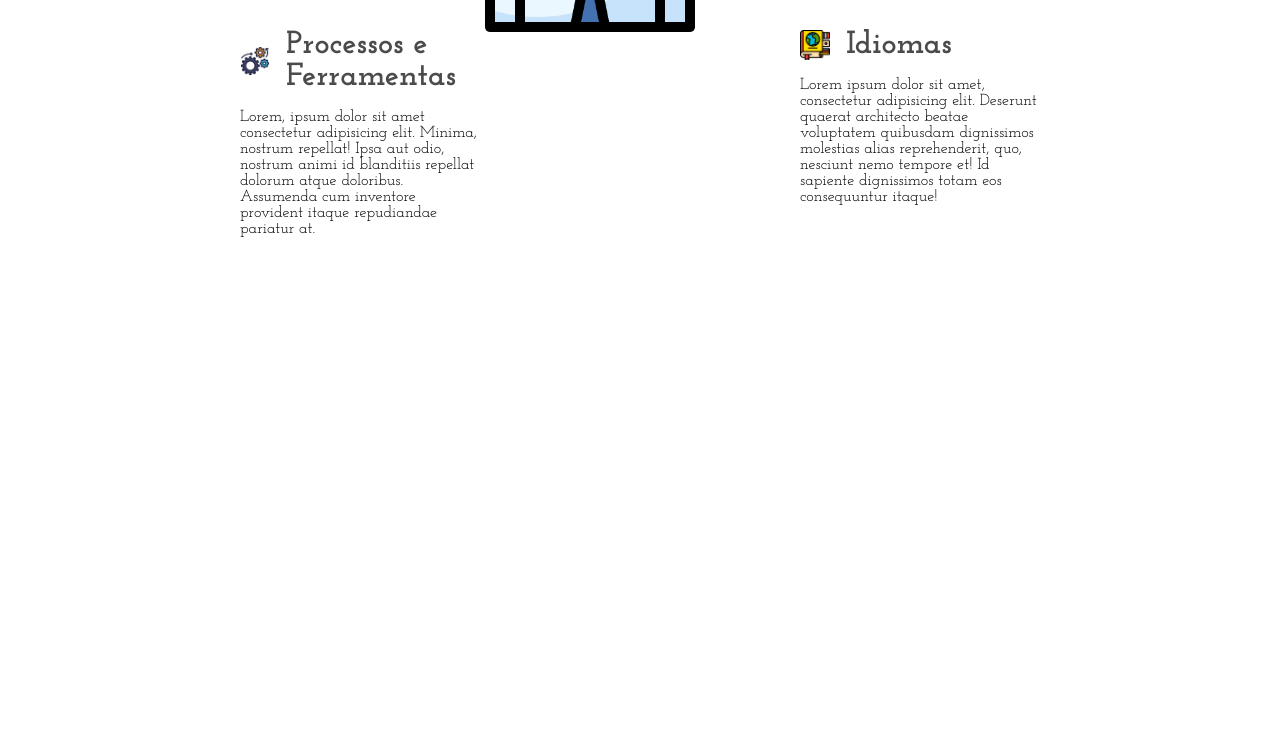
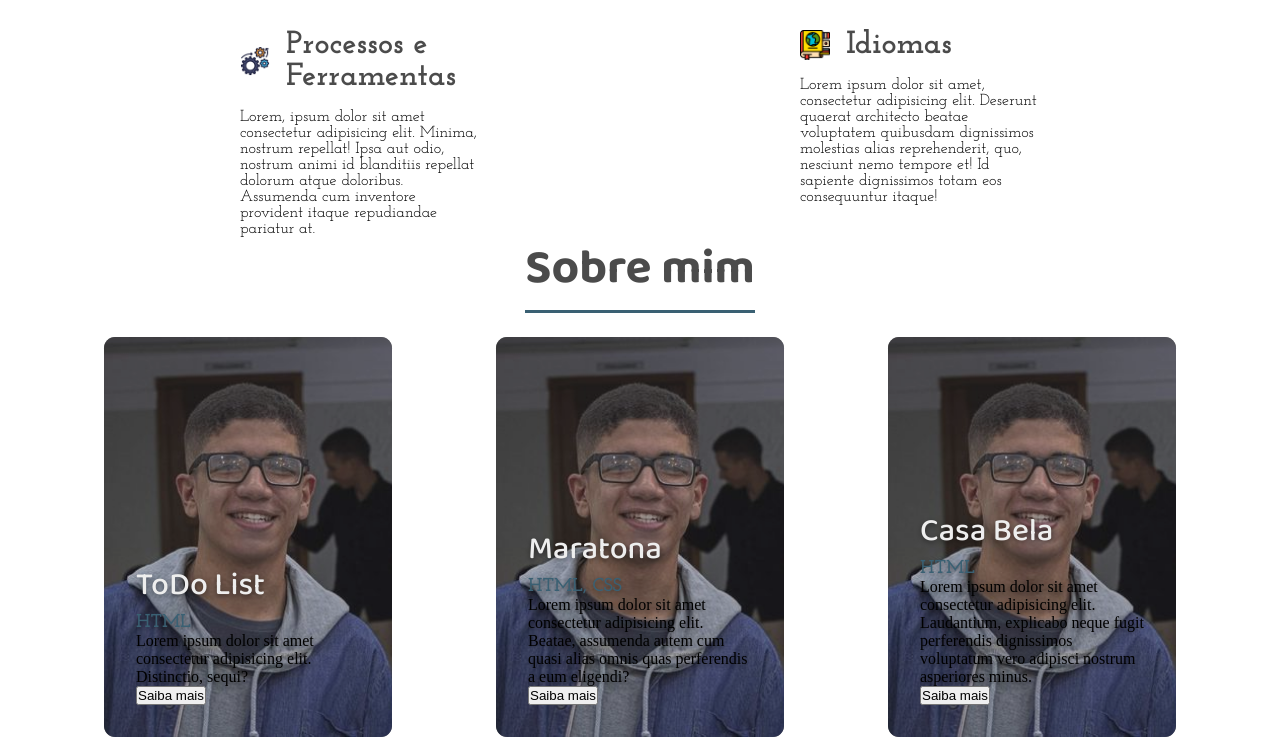
Before and after one commit to lucasolivsantos/pagina-portfolio, a plain HTML site: page index.html in a window 1280 px wide. Shown: the part 1295-2036 px from the top of the page. Before the commit the page ends 1532 px from the top, so only its background shows below. Drawn offline with Linux system fonts and the light colour scheme.

Commit message:
:date: Alterando foto central do grid layout com as experiências, alterado texto apresentação do header inicial e iniciado desenvolvimento da sessão projetos (sobre mim) com cards

```diff
--- a/index.html
+++ b/index.html
@@ -23,9 +23,9 @@
                 <img src="/imagens/bg.jpg" alt="">
             </div>
             <div class="banner">
-                <h1>Process Intern & Information Systems Student</h1>
+                <h1>Estagiário de Processos/Desenvolvimento <br>& Estudante de Sistemas de Informação</h1>
                 <p>Lucas Oliveira Santos</p>
-                <button>About me</button>
+                <button>Sobre mim</button>
             </div>
         </header>
         <aside class="sidebar">
@@ -111,11 +111,50 @@
                     </div>
                 </div>
                 <div class="conhecimentos-img-wrapper">
-                    <img src="/imagens/increase.png" alt="imagem conhecimento">
+                    <img src="/imagens/lucas.jpg" alt="imagem conhecimento">
                 </div>
             </div>
         </section>
-
+        <section class="sessao-about">
+            <div class="sessao-header">
+                <h1>Sobre mim</h1>
+            </div>
+            <div class="projetos">
+                <div class="card">
+                    <div class="card-img-wrapper">
+                        <img src="/imagens/lucas.jpg" alt="Foto do Lucas">
+                    </div>
+                    <div class="card-info">
+                        <h2>ToDo List</h2>
+                        <h3>HTML</h3>
+                        <p>Lorem ipsum dolor sit amet consectetur adipisicing elit. Distinctio, sequi?</p>
+                        <button>Saiba mais</button>
+                    </div>
+                </div>
+                <div class="card">
+                    <div class="card-img-wrapper">
+                        <img src="/imagens/lucas.jpg" alt="Foto do Lucas">
+                    </div>
+                    <div class="card-info">
+                        <h2>Maratona</h2>
+                        <h3>HTML, CSS</h3>
+                        <p>Lorem ipsum dolor sit amet consectetur adipisicing elit. Beatae, assumenda autem cum quasi alias omnis quas perferendis a eum eligendi?</p>
+                        <button>Saiba mais</button>
+                    </div>
+                </div>
+                <div class="card">
+                    <div class="card-img-wrapper">
+                        <img src="/imagens/lucas.jpg" alt="Foto do Lucas">
+                    </div>
+                    <div class="card-info">
+                        <h2>Casa Bela</h2>
+                        <h3>HTML</h3>
+                        <p>Lorem ipsum dolor sit amet consectetur adipisicing elit. Laudantium, explicabo neque fugit perferendis dignissimos voluptatum vero adipisci nostrum asperiores minus.</p>
+                        <button>Saiba mais</button>
+                    </div>
+                </div>
+            </div>
+        </section>
     </div>
 </body>
 <script src="script.js"></script>
--- a/style.css
+++ b/style.css
@@ -327,12 +327,59 @@ header{
 }
 
 .conhecimentos-img-wrapper{
-    grid-column: 7 / 11;
+    grid-column: 8 / 11;
     grid-row: 2 / 6;
-    width: 100%;
+    width: 90%;
 }
 
 .conhecimentos-img-wrapper img{
     object-fit: cover;
+    width: 80%;
+    border-radius: 2rem;
+}
+
+.projetos{
+    display: flex;
+    justify-content: space-evenly;
+}
+
+.card{
+    width: 18rem;
+    height: 25rem;
+    position: relative;
+}
+
+.card-img-wrapper{
     width: 100%;
+    height: 100%;
+    background-color: #555;
+    border-radius: .7rem;
 }
+
+.card-img-wrapper img{
+    object-fit: cover;
+    width: 100%;
+    height: 100%;
+    border-radius: .7rem;
+    opacity: .8;
+}
+
+.card-info{
+    position: absolute;
+    bottom: 0;
+    padding: 2rem;
+    text-shadow: 0 0.1rem 0.3rem rgba(0, 0, 0, .4);
+}
+
+.card-info h2{
+    font-family: var(--font-primary);
+    font-size: 2rem;
+    font-weight: 500;
+    color: #eee;
+}
+
+.card-info h3{
+    font-family: var(--font-secundary);
+    font-weight: bolder;
+    color: #3a6073;
+}
```
Also changed, not shown: imagens/lucas.jpg (added).
